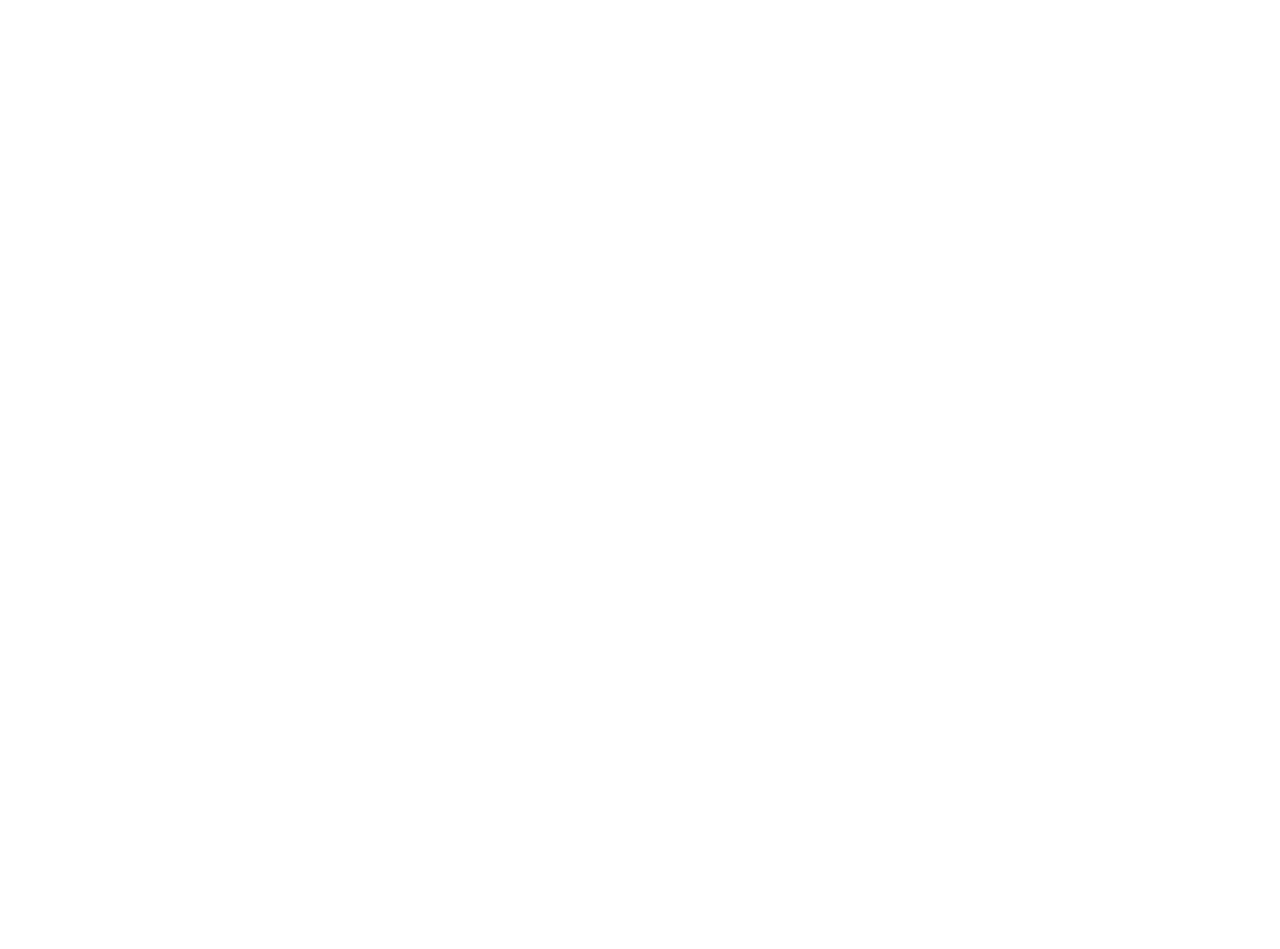
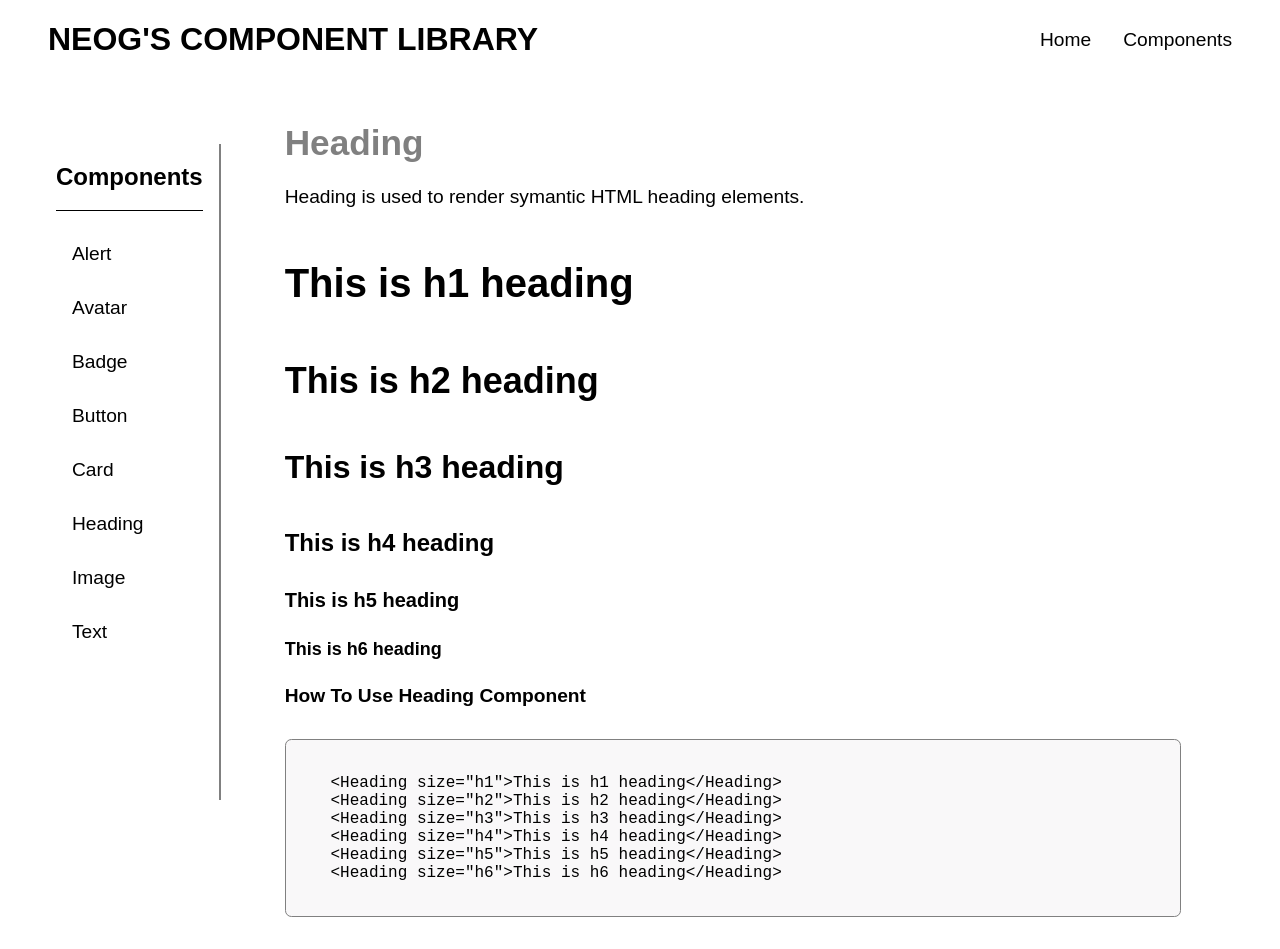
Before and after one commit to mahimagupta24/Component-library, a React (Create React App) app: page /heading in a window 1280 px wide. Before the commit the page ends 800 px from the top, so only its background shows below. Built offline with nearby package versions, Linux system fonts and the light colour scheme.

Commit message:
add Heading  component

```diff
--- a/src/App.js
+++ b/src/App.js
@@ -2,13 +2,13 @@
 import Home from "./pages/Home";
 import Components from "./pages/Components";
 import Card from "./components/Card/Card";
-import Heading from "./components/Heading/Heading";
-import Text from "./components/Text/Text";
 import Image from "./components/Image/Image";
 import Avatar from "./components/Avatar/Avatar";
 import AlertComponent from "./components/Alert/AlertComponent";
 import BadgeComponent from "./components/Badge/BadgeComponent";
 import ButtonComponent from "./components/Button/ButtonComponent";
+import HeadingComponent from "./components/Heading/HeadingComponent";
+import TextComponent from "./components/Text/TextComponent";
 
 function App() {
   return (
@@ -21,9 +21,9 @@
         <Route path="/badge" element={<BadgeComponent />} />
         <Route path="/button" element={<ButtonComponent />} />
         <Route path="/card" element={<Card />} />
-        <Route path="/heading" element={<Heading />} />
+        <Route path="/heading" element={<HeadingComponent />} />
         <Route path="/image" element={<Image />} />
-        <Route path="/text" element={<Text />} />
+        <Route path="/text" element={<TextComponent />} />
       </Routes>
       {/* <Link>
      </Link> */}
--- a/src/components/Heading/Heading.js
+++ b/src/components/Heading/Heading.js
@@ -1,3 +1,25 @@
-export default function Heading(){
-    return<div></div>
+export default function Heading({ size,children }) {
+  const checkSize = () => {
+    switch (size) {
+      case "h1":
+        return 40;
+      case "h2":
+        return 36;
+      case "h3":
+        return 32;
+      case "h4":
+        return 24;
+      case "h5":
+        return 20;
+      case "h6":
+        return 18;
+      default:
+        return 12;
+    }
+  };
+  return <div>
+    <h4 style={{fontSize:`${checkSize()}px`}}>
+        {children}
+    </h4>
+  </div>;
 }
--- /dev/null
+++ b/src/components/Heading/HeadingComponent.js
@@ -0,0 +1,48 @@
+import Header from "../Header";
+import SideBar from "../sidebar";
+import Heading from "./Heading";
+
+export default function HeadingComponent() {
+  return (
+    <div>
+      <Header />
+
+      <div className="documentation-main">
+        <div>
+          <SideBar />
+        </div>
+        <div className="documentation">
+          <h1 className="documentation-heading">Heading</h1>
+          <div>
+            <p className="documentation-text">
+              Heading is used to render symantic HTML heading elements.
+            </p>
+
+            <Heading size="h1">This is h1 heading</Heading>
+            <Heading size="h2">This is h2 heading</Heading>
+            <Heading size="h3">This is h3 heading</Heading>
+            <Heading size="h4">This is h4 heading</Heading>
+            <Heading size="h5">This is h5 heading</Heading>
+            <Heading size="h6">This is h6 heading</Heading>
+            <h4 className="documentation-sub-heading">
+              How To Use Heading Component
+            </h4>
+            <pre>
+              <div className="new-code-block">
+                {`
+   <Heading size="h1">This is h1 heading</Heading>
+   <Heading size="h2">This is h2 heading</Heading>
+   <Heading size="h3">This is h3 heading</Heading>
+   <Heading size="h4">This is h4 heading</Heading>
+   <Heading size="h5">This is h5 heading</Heading>
+   <Heading size="h6">This is h6 heading</Heading>
+
+`}
+              </div>
+            </pre>
+          </div>
+        </div>
+      </div>
+    </div>
+  );
+}
--- a/src/components/Text/Text.js
+++ /dev/null
@@ -1,3 +0,0 @@
-export default function Text(){
-    return<div></div>
-}
--- /dev/null
+++ b/src/components/Text/TextComponent.js
@@ -0,0 +1,38 @@
+
+import Header from "../Header";
+import SideBar from "../sidebar";
+
+export default function TextComponent() {
+  return (
+    <div>
+      <Header />
+
+      <div className="documentation-main">
+        <div>
+          <SideBar />
+        </div>
+        <div className="documentation">
+          <h1 className="documentation-heading">Text</h1>
+          <div>
+            <p className="documentation-text">
+              Text is used to render text and paragraphs within an interface.
+            </p>
+
+
+            <h4 className="documentation-sub-heading">
+              How To Use Text Component
+            </h4>
+            <pre>
+              <div className="new-code-block">
+                {`
+
+
+`}
+              </div>
+            </pre>
+          </div>
+        </div>
+      </div>
+    </div>
+  );
+}
```
Also changed, not shown: src/components/Heading/Heading.css (added), src/components/Text/Text.css (added).
